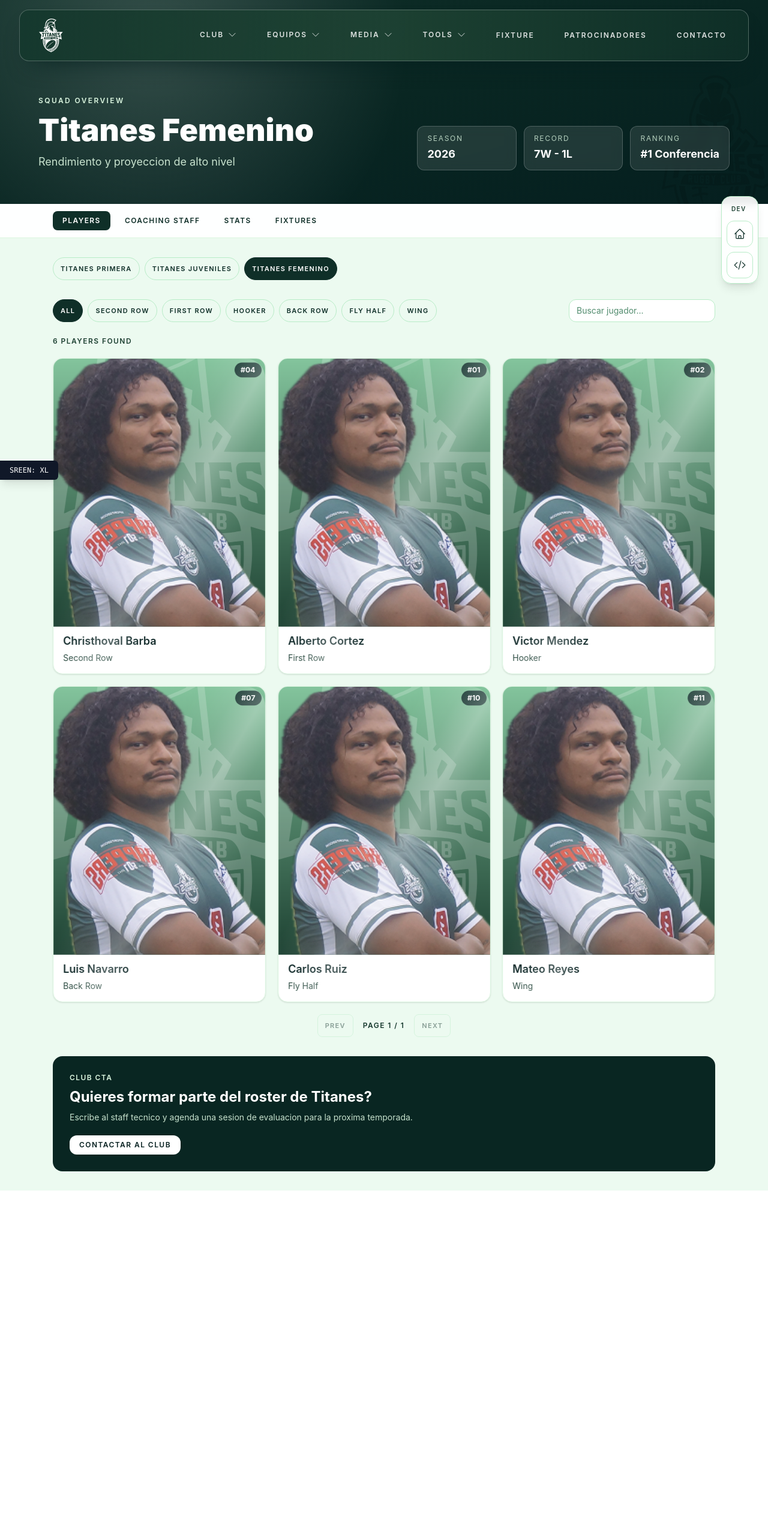
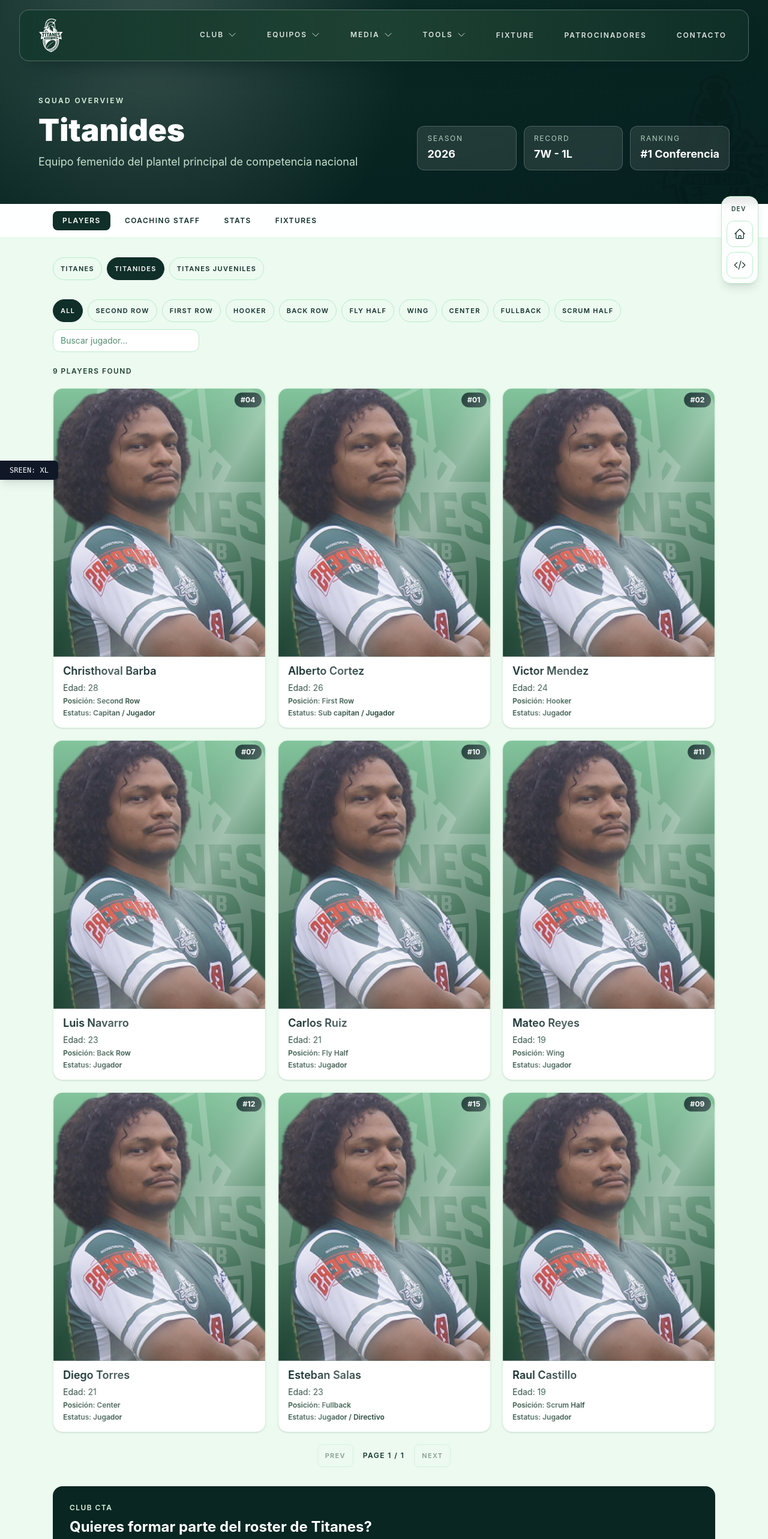
Before and after one commit to Titanes-Rugby/titanes--rc--webpage, a React (Vite) app: page /equipos/femenino in a window 1280 px wide. Shown: the top 2566 px of the page at 60% size. Before the commit the page ends 1985 px from the top, so only its background shows below. Built offline with nearby package versions, Linux system fonts and the light colour scheme.

Commit message:
Equipos: Se mejora tarjeta jugadores, staf y fixture

```diff
--- a/src/components/Menu/index.tsx
+++ b/src/components/Menu/index.tsx
@@ -39,7 +39,7 @@ const MENU_ENTRIES: MenuEntry[] = [
 		label: 'Club',
 		children: [
 			{
-				label: '¿Qué somos?',
+				label: '¿Quienes somos?',
 				href: '/club/quienes-somos',
 				description: 'Identidad, misión y visión del club.',
 			},
@@ -64,19 +64,19 @@ const MENU_ENTRIES: MenuEntry[] = [
 		label: 'Equipos',
 		children: [
 			{
-				label: 'Primera Divisin',
+				label: 'Titanes',
 				href: '/equipos/primera-division',
-				description: 'Plantilla principal, calendario y resultados.',
+				description: 'Equipo masculino, calendarios y resultados.',
 			},
 			{
-				label: 'Juveniles',
+				label: 'Titanides',
+				href: '/equipos/femenino',
+				description: 'Equipo femenino, staff y proximos partidos.',
+			},
+			{
+				label: 'Titanes Juveniles',
 				href: '/equipos/juveniles',
 				description: 'Desarrollo competitivo y formativo por categoras.',
-			},
-			{
-				label: 'Femenino',
-				href: '/equipos/femenino',
-				description: 'Programa femenino, staff y prximos partidos.',
 			},
 		],
 	},
--- a/src/pages/teams/components/CoachesPanel.tsx
+++ b/src/pages/teams/components/CoachesPanel.tsx
@@ -1,3 +1,8 @@
+import { motion } from 'framer-motion';
+
+import AnimatedTiltCard from '@components/ui/AnimatedTiltCard';
+import PlayerPortrait from '@components/ui/PlayerPortrait';
+
 import type { TeamCoach } from '../types';
 
 type CoachesPanelProps = {
@@ -6,13 +11,31 @@ type CoachesPanelProps = {
 
 const CoachesPanel = ({ coaches }: CoachesPanelProps) => {
   return (
-    <section className="grid gap-4 md:grid-cols-2 xl:grid-cols-3">
+    <section className="grid gap-5 md:grid-cols-2 xl:grid-cols-3">
       {coaches.map((coach) => (
-        <article key={coach.id} className="rounded-2xl border border-primary-100 bg-white p-5 shadow-sm">
-          <p className="text-xs font-semibold tracking-[0.12em] text-primary-500 uppercase">{coach.role}</p>
-          <h3 className="mt-2 text-xl font-bold text-primary-900">{coach.name}</h3>
-          <p className="mt-3 text-sm leading-relaxed text-primary-700">{coach.bio}</p>
-        </article>
+        <AnimatedTiltCard
+          key={coach.id}
+          scrollTilt
+          className="overflow-hidden rounded-2xl border border-primary-100 bg-white shadow-sm transition-shadow hover:shadow-lg"
+        >
+          {({ contentX, contentY, contentScale }) => (
+            <div className="group">
+              <motion.div className="relative" style={{ x: contentX, y: contentY, scale: contentScale }}>
+                <PlayerPortrait
+                  imageSrc={coach.imageSrc ?? '/images/players/player_1.png'}
+                  alt={coach.name}
+                  className="rounded-b-none"
+                  imageClassName="object-top"
+                />
+              </motion.div>
+              <div className="space-y-2 p-4">
+                <p className="text-sm font-bold tracking-[0.14em] text-primary-600 uppercase">{coach.role}</p>
+                <h3 className="text-lg font-semibold text-primary-900">{coach.name}</h3>
+                <p className="text-sm leading-relaxed text-primary-700">{coach.bio}</p>
+              </div>
+            </div>
+          )}
+        </AnimatedTiltCard>
       ))}
     </section>
   );
--- a/src/pages/teams/components/players/PlayerQuickView.tsx
+++ b/src/pages/teams/components/players/PlayerQuickView.tsx
@@ -3,6 +3,7 @@ import { AnimatePresence, motion } from 'framer-motion';
 import PlayerPortrait from '@components/ui/PlayerPortrait';
 
 import type { TeamPlayer } from '../../types';
+import { getAgeFromBirthDate } from './getAge';
 
 type PlayerQuickViewProps = {
   player: TeamPlayer | null;
@@ -29,16 +30,34 @@ const PlayerQuickView = ({ player, onClose }: PlayerQuickViewProps) => {
             exit={{ x: '100%' }}
             transition={{ type: 'spring', stiffness: 260, damping: 28 }}
           >
-            <PlayerPortrait imageSrc={player.imageSrc} alt={player.name} className="w-full rounded-2xl" />
-            <p className="mt-5 text-xs font-semibold tracking-[0.12em] text-primary-500 uppercase">#{player.number} · {player.position}</p>
-            <h3 className="mt-2 text-3xl font-black text-primary-900">{player.name}</h3>
-            <p className="mt-3 text-sm leading-relaxed text-primary-700">{player.bio ?? 'Jugador clave del plantel con enfoque tactico y disciplina competitiva.'}</p>
-            <div className="mt-5 grid grid-cols-3 gap-3">
-              <Stat label="Age" value={player.age ?? '--'} />
-              <Stat label="Height" value={player.height ?? '--'} />
-              <Stat label="Weight" value={player.weight ?? '--'} />
+            <PlayerPortrait
+              imageSrc={player.imageSrc}
+              alt={player.name}
+              className="mx-auto w-1/2 rounded-2xl"
+              imageClassName="rounded-2xl"
+            />
+            <div className="mt-6 space-y-3">
+              <h3 className="text-3xl font-black text-primary-900">{player.name}</h3>
+              <div className="grid grid-cols-1 gap-3">
+                <InfoPill label="Posición" value={player.position} />
+                <InfoPill label="Edad" value={getAgeFromBirthDate(player.birthDate)} />
+                <InfoPill label="Altura" value={player.height ?? '--'} />
+                <InfoPill label="Peso" value={player.weight ?? '--'} />
+                <InfoPill label="Años de experiencia" value={player.experienceYears ?? '--'} />
+                <InfoPill label="Mano fuerte" value={player.strongHand ?? '--'} />
+                <InfoPill
+                  label="Estatus"
+                  value={(player.statuses && player.statuses.length ? player.statuses : ['Jugador']).join(' / ')}
+                />
+              </div>
             </div>
-            <button type="button" onClick={onClose} className="mt-6 rounded-xl bg-primary-700 px-4 py-2 text-xs font-semibold tracking-[0.12em] text-white uppercase">Close</button>
+            <button
+              type="button"
+              onClick={onClose}
+              className="mt-8 inline-flex w-full justify-center rounded-xl bg-primary-700 px-4 py-3 text-xs font-semibold tracking-[0.12em] text-white uppercase"
+            >
+              Close
+            </button>
           </motion.aside>
         </>
       ) : null}
@@ -46,16 +65,16 @@ const PlayerQuickView = ({ player, onClose }: PlayerQuickViewProps) => {
   );
 };
 
-type StatProps = {
+type InfoPillProps = {
   label: string;
   value: string;
 };
 
-const Stat = ({ label, value }: StatProps) => (
-  <article className="rounded-xl border border-primary-100 bg-primary-50 px-3 py-2">
-    <p className="text-[10px] font-semibold tracking-[0.12em] text-primary-500 uppercase">{label}</p>
+const InfoPill = ({ label, value }: InfoPillProps) => (
+  <div className="rounded-2xl border border-primary-100 bg-primary-50 px-4 py-3 shadow-sm">
+    <p className="text-[11px] font-semibold tracking-[0.12em] text-primary-500 uppercase">{label}</p>
     <p className="mt-1 text-sm font-bold text-primary-900">{value}</p>
-  </article>
+  </div>
 );
 
 export default PlayerQuickView;
--- a/src/pages/teams/components/players/PlayersGrid.tsx
+++ b/src/pages/teams/components/players/PlayersGrid.tsx
@@ -4,6 +4,7 @@ import AnimatedTiltCard from '@components/ui/AnimatedTiltCard';
 import PlayerPortrait from '@components/ui/PlayerPortrait';
 
 import type { TeamPlayer } from '../../types';
+import { getAgeFromBirthDate } from './getAge';
 
 type PlayersGridProps = {
 	players: TeamPlayer[];
@@ -43,7 +44,11 @@ const PlayersGrid = ({ players, page, pages, filteredCount, onSelectPlayer, onPa
 									</motion.div>
 									<div className="space-y-1 p-4">
 										<h3 className="text-lg font-semibold text-primary-900">{player.name}</h3>
-										<p className="text-sm text-primary-600">{player.position}</p>
+										<p className="text-sm text-primary-600">Edad: {getAgeFromBirthDate(player.birthDate)}</p>
+										<p className="text-xs font-semibold text-primary-500">Posición: {player.position}</p>
+										<p className="text-xs font-semibold text-primary-500">
+											Estatus: {(player.statuses ?? ['Jugador']).join(' / ')}
+										</p>
 									</div>
 								</button>
 							)}
--- /dev/null
+++ b/src/pages/teams/components/players/getAge.ts
@@ -0,0 +1,11 @@
+import dayjs from 'dayjs';
+
+export const getAgeFromBirthDate = (birthDate?: string): string => {
+  if (!birthDate) return '--';
+
+  const parsed = dayjs(birthDate, 'YYYY-MM-DD', true);
+  if (!parsed.isValid()) return '--';
+
+  const years = dayjs().diff(parsed, 'year');
+  return years >= 0 ? `${years}` : '--';
+};
--- a/src/pages/teams/components/players/usePlayersCatalog.ts
+++ b/src/pages/teams/components/players/usePlayersCatalog.ts
@@ -2,7 +2,7 @@ import { useMemo, useState } from 'react';
 
 import type { TeamPlayer } from '../../types';
 
-const PAGE_SIZE = 6;
+const PAGE_SIZE = 9;
 
 export const usePlayersCatalog = (players: TeamPlayer[]) => {
   const [positionFilter, setPositionFilter] = useState('All');
--- /dev/null
+++ b/src/pages/teams/players.data.ts
@@ -0,0 +1,130 @@
+import type { TeamPlayer } from './types';
+
+export const basePlayers: TeamPlayer[] = [
+	{
+		id: 'p1',
+		name: 'Christhoval Barba',
+		position: 'Second Row',
+		number: '04',
+		imageSrc: '/images/players/player_1.png',
+		birthDate: '1994-08-12',
+		height: '6\'1"',
+		weight: '102 KG',
+		experienceYears: '10',
+		strongHand: 'Derecha',
+		statuses: ['Capitan', 'Jugador'],
+		bio: 'Lider del lineout, fuerte en el contacto y lectura defensiva.',
+	},
+	{
+		id: 'p2',
+		name: 'Alberto Cortez',
+		position: 'First Row',
+		number: '01',
+		imageSrc: '/images/players/player_1.png',
+		birthDate: '1997-03-03',
+		height: '5\'11"',
+		weight: '95 KG',
+		experienceYears: '8',
+		strongHand: 'Izquierda',
+		statuses: ['Sub capitan', 'Jugador'],
+		bio: 'Scrum estable y alto volumen de tackles por partido.',
+	},
+	{
+		id: 'p3',
+		name: 'Victor Mendez',
+		position: 'Hooker',
+		number: '02',
+		imageSrc: '/images/players/player_1.png',
+		birthDate: '1998-10-19',
+		height: '5\'10"',
+		weight: '98 KG',
+		experienceYears: '7',
+		strongHand: 'Derecha',
+		statuses: ['Jugador'],
+		bio: 'Preciso en lanzamiento y agresivo en zonas de ruck.',
+	},
+	{
+		id: 'p4',
+		name: 'Luis Navarro',
+		position: 'Back Row',
+		number: '07',
+		imageSrc: '/images/players/player_1.png',
+		birthDate: '2000-06-07',
+		height: '6\'0"',
+		weight: '94 KG',
+		experienceYears: '6',
+		strongHand: 'Derecha',
+		statuses: ['Jugador'],
+		bio: 'Especialista en breakdown y cobertura lateral.',
+	},
+	{
+		id: 'p5',
+		name: 'Carlos Ruiz',
+		position: 'Fly Half',
+		number: '10',
+		imageSrc: '/images/players/player_1.png',
+		birthDate: '2001-11-28',
+		height: '5\'9"',
+		weight: '83 KG',
+		experienceYears: '5',
+		strongHand: 'Derecha',
+		statuses: ['Jugador'],
+		bio: 'Conductor tactico del equipo y gran vision de juego.',
+	},
+  {
+    id: 'p6',
+    name: 'Mateo Reyes',
+    position: 'Wing',
+    number: '11',
+    imageSrc: '/images/players/player_1.png',
+    birthDate: '2003-09-14',
+    height: '5\'10"',
+    weight: '80 KG',
+    experienceYears: '4',
+    strongHand: 'Izquierda',
+    statuses: ['Jugador'],
+    bio: 'Velocidad de quiebre y finalizacion en espacios amplios.',
+  },
+  {
+    id: 'p7',
+    name: 'Diego Torres',
+    position: 'Center',
+    number: '12',
+    imageSrc: '/images/players/player_1.png',
+    birthDate: '2002-01-22',
+    height: '5\'11"',
+    weight: '86 KG',
+    experienceYears: '5',
+    strongHand: 'Derecha',
+    statuses: ['Jugador'],
+    bio: 'Poderoso en contacto y buena linea de pase en fases rapidas.',
+  },
+  {
+    id: 'p8',
+    name: 'Esteban Salas',
+    position: 'Fullback',
+    number: '15',
+    imageSrc: '/images/players/player_1.png',
+    birthDate: '1999-12-05',
+    height: '6\'1"',
+    weight: '88 KG',
+    experienceYears: '7',
+    strongHand: 'Izquierda',
+    statuses: ['Jugador', 'Directivo'],
+    bio: 'Seguro bajo el juego aereo y lidera la cobertura defensiva.',
+  },
+  {
+    id: 'p9',
+    name: 'Raul Castillo',
+    position: 'Scrum Half',
+    number: '09',
+    imageSrc: '/images/players/player_1.png',
+    birthDate: '2004-04-30',
+    height: '5\'8"',
+    weight: '78 KG',
+    experienceYears: '4',
+    strongHand: 'Derecha',
+    statuses: ['Jugador'],
+    bio: 'Distribucion rapida y comunicacion constante con la linea.',
+  },
+];
--- a/src/pages/teams/teams.data.ts
+++ b/src/pages/teams/teams.data.ts
@@ -1,45 +1,88 @@
 import type { TeamProfile } from './types';
-
-const basePlayers = [
-  { id: 'p1', name: 'Christhoval Barba', position: 'Second Row', number: '04', imageSrc: '/images/players/player_1.png', age: '31', height: "6'1\"", weight: '102 KG', bio: 'Lider del lineout, fuerte en el contacto y lectura defensiva.' },
-  { id: 'p2', name: 'Alberto Cortez', position: 'First Row', number: '01', imageSrc: '/images/players/player_1.png', age: '28', height: "5'11\"", weight: '95 KG', bio: 'Scrum estable y alto volumen de tackles por partido.' },
-  { id: 'p3', name: 'Victor Mendez', position: 'Hooker', number: '02', imageSrc: '/images/players/player_1.png', age: '27', height: "5'10\"", weight: '98 KG', bio: 'Preciso en lanzamiento y agresivo en zonas de ruck.' },
-  { id: 'p4', name: 'Luis Navarro', position: 'Back Row', number: '07', imageSrc: '/images/players/player_1.png', age: '25', height: "6'0\"", weight: '94 KG', bio: 'Especialista en breakdown y cobertura lateral.' },
-  { id: 'p5', name: 'Carlos Ruiz', position: 'Fly Half', number: '10', imageSrc: '/images/players/player_1.png', age: '24', height: "5'9\"", weight: '83 KG', bio: 'Conductor tactico del equipo y gran vision de juego.' },
-  { id: 'p6', name: 'Mateo Reyes', position: 'Wing', number: '11', imageSrc: '/images/players/player_1.png', age: '22', height: "5'10\"", weight: '80 KG', bio: 'Velocidad de quiebre y finalizacion en espacios amplios.' },
-];
+import { basePlayers } from './players.data';
 
 const coaches = [
-  { id: 'c1', name: 'Diego Alvarado', role: 'Head Coach', bio: 'Planificacion tactica, gestion de partido y desarrollo de liderazgo.' },
-  { id: 'c2', name: 'Jorge Salinas', role: 'Forwards Coach', bio: 'Scrum, lineout y contacto con foco en tecnica avanzada.' },
-  { id: 'c3', name: 'Marco Bernal', role: 'Performance Coach', bio: 'Fuerza, potencia y recuperacion para alta competencia.' },
+  {
+    id: 'c1',
+    name: 'Diego Alvarado',
+    role: 'Head Coach',
+    imageSrc: '/images/players/player_1.png',
+    bio: 'Planificacion tactica, gestion de partido y desarrollo de liderazgo.',
+  },
+  {
+    id: 'c2',
+    name: 'Jorge Salinas',
+    role: 'Forwards Coach',
+    imageSrc: '/images/players/player_1.png',
+    bio: 'Scrum, lineout y contacto con foco en tecnica avanzada.',
+  },
+  {
+    id: 'c3',
+    name: 'Marco Bernal',
+    role: 'Performance Coach',
+    imageSrc: '/images/players/player_1.png',
+    bio: 'Fuerza, potencia y recuperacion para alta competencia.',
+  },
 ];
 
 const fixtures = [
-  { id: 'f1', rival: 'Panama Sharks', date: '17 Apr 2026', place: 'Estadio Nacional' },
-  { id: 'f2', rival: 'Canal Bulls', date: '24 Apr 2026', place: 'Titanes Field' },
-  { id: 'f3', rival: 'Pacific RFC', date: '02 May 2026', place: 'Ciudad Deportiva' },
+  { id: 'f1', rival: 'Panama Sharks', date: '17 Apr 2026', place: 'Estadio Nacional', rivalLogo: '/images/logo.svg' },
+  { id: 'f2', rival: 'Canal Bulls', date: '24 Apr 2026', place: 'Titanes Field', rivalLogo: '/images/logo.svg' },
+  { id: 'f3', rival: 'Pacific RFC', date: '02 May 2026', place: 'Ciudad Deportiva', rivalLogo: '/images/logo.svg' },
 ];
 
 export const teamProfiles: TeamProfile[] = [
-  { slug: 'primera-division', title: 'Titanes Primera', subtitle: 'Plantel principal de competencia nacional', season: '2026', record: '8W - 2L', ranking: '#2 Liga Nacional', players: basePlayers, coaches, fixtures, stats: [
+  {
+    slug: 'primera-division',
+    title: 'Titanes',
+    subtitle: 'Equipo masculino del plantel principal de competencia nacional',
+    season: '2026',
+    record: '8W - 2L',
+    ranking: '#2 Liga Nacional',
+    players: basePlayers,
+    coaches,
+    fixtures,
+    stats: [
       { id: 's1', label: 'Tries', value: '31', change: '+14%' },
       { id: 's2', label: 'Tackle Success', value: '89%', change: '+3.2%' },
       { id: 's3', label: 'Possession', value: '56%', change: '+2.1%' },
       { id: 's4', label: 'Penalties', value: '9.2', change: '-1.8' },
-  ] },
-  { slug: 'juveniles', title: 'Titanes Juveniles', subtitle: 'Desarrollo competitivo U18-U20', season: '2026', record: '6W - 3L', ranking: '#3 Liga Juvenil', players: basePlayers, coaches, fixtures, stats: [
+    ],
+  },
+  {
+    slug: 'femenino',
+    title: 'Titanides',
+    subtitle: 'Equipo femenido del plantel principal de competencia nacional',
+    season: '2026',
+    record: '7W - 1L',
+    ranking: '#1 Conferencia',
+    players: basePlayers,
+    coaches,
+    fixtures,
+    stats: [
+      { id: 's1', label: 'Tries', value: '29', change: '+16%' },
+      { id: 's2', label: 'Tackle Success', value: '91%', change: '+4.1%' },
+      { id: 's3', label: 'Possession', value: '58%', change: '+2.8%' },
+      { id: 's4', label: 'Penalties', value: '8.4', change: '-2.2' },
+    ],
+  },
+  {
+    slug: 'juveniles',
+    title: 'Titanes Juveniles',
+    subtitle: 'Desarrollo competitivo U18-U20',
+    season: '2026',
+    record: '6W - 3L',
+    ranking: '#3 Liga Juvenil',
+    players: basePlayers,
+    coaches,
+    fixtures,
+    stats: [
       { id: 's1', label: 'Tries', value: '24', change: '+9%' },
       { id: 's2', label: 'Tackle Success', value: '84%', change: '+2.6%' },
       { id: 's3', label: 'Possession', value: '52%', change: '+1.4%' },
       { id: 's4', label: 'Penalties', value: '11.1', change: '-1.1' },
-  ] },
-  { slug: 'femenino', title: 'Titanes Femenino', subtitle: 'Rendimiento y proyeccion de alto nivel', season: '2026', record: '7W - 1L', ranking: '#1 Conferencia', players: basePlayers, coaches, fixtures, stats: [
-    { id: 's1', label: 'Tries', value: '29', change: '+16%' },
-    { id: 's2', label: 'Tackle Success', value: '91%', change: '+4.1%' },
-    { id: 's3', label: 'Possession', value: '58%', change: '+2.8%' },
-    { id: 's4', label: 'Penalties', value: '8.4', change: '-2.2' },
-  ] },
+    ],
+  },
 ];
 
 export const findTeamBySlug = (slug?: string) => teamProfiles.find((team) => team.slug === slug) ?? teamProfiles[0];
```
Also changed, not shown: src/pages/teams/components/FixturesPanel.tsx (+42 -8 lines), src/pages/teams/index.tsx (+12 -3 lines), src/pages/teams/types.ts (+6 -1 lines). Lines whose indentation alone changed are shown as unchanged.
